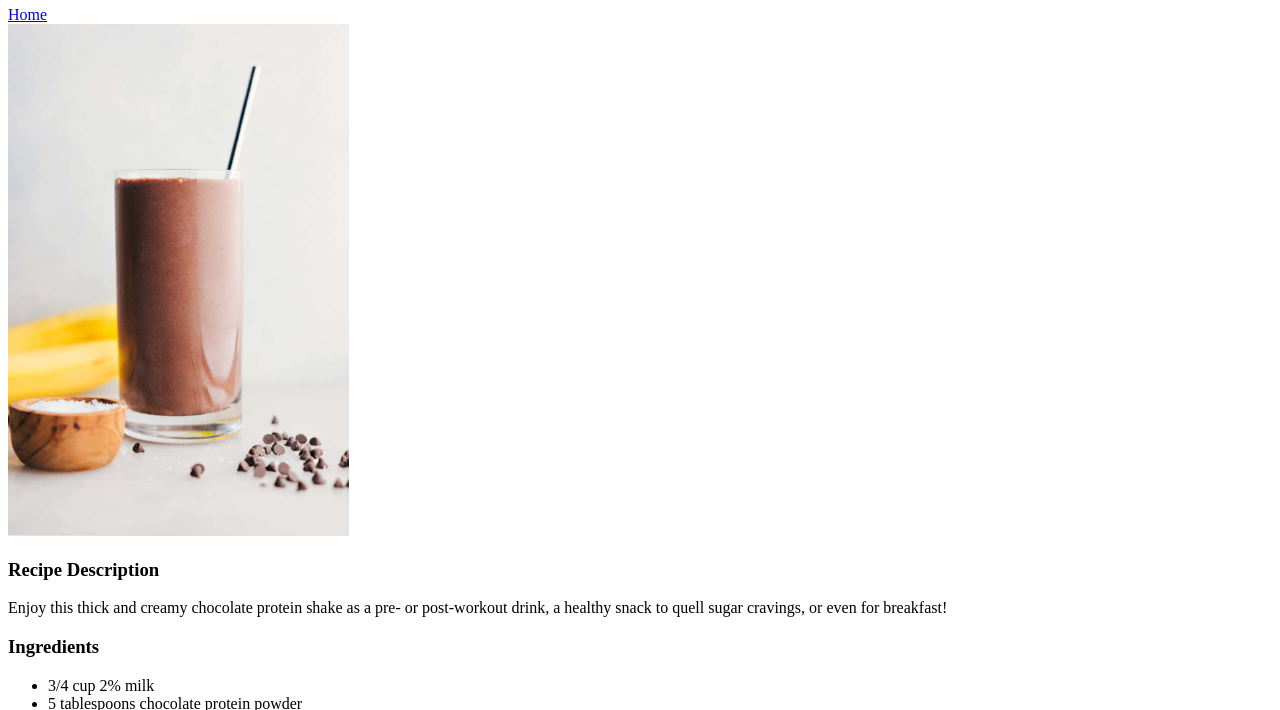
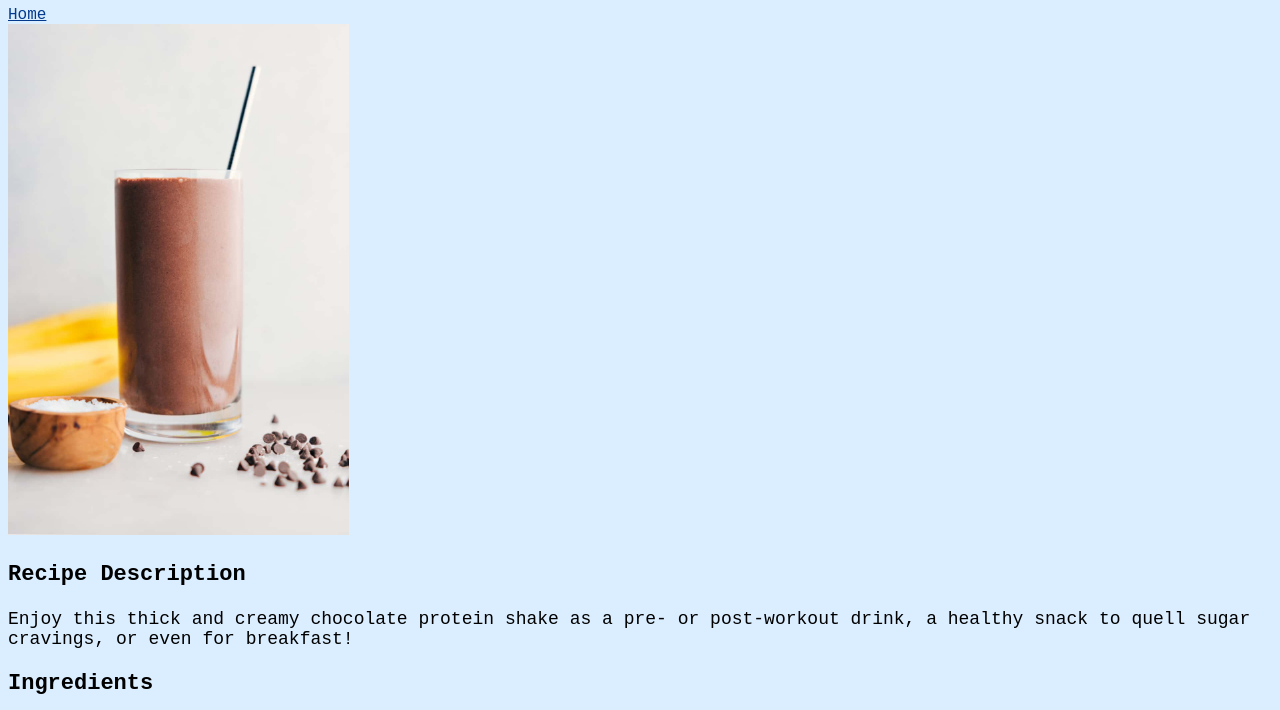
Before and after one commit to TylerMcKenna/odin-recipes, a plain HTML site: page recipes/proteinMilkshake.html in a window 1280 px wide. Shown: the part 74-784 px from the top of the page. Drawn offline with Linux system fonts and the light colour scheme.

Commit message:
Add basic styling to all pages

```diff
--- a/recipes/proteinMilkshake.html
+++ b/recipes/proteinMilkshake.html
@@ -1,6 +1,7 @@
 <!DOCTYPE html>
 <html lang="en">
     <head>
+        <link rel="stylesheet" href="../styles.css">
         <meta charset="UTF-8">
         <title>Protein Milkshake</title>
     </head>
@@ -8,7 +9,7 @@
         <h1>Protein Milkshake</h1>
         <a href="../index.html">Home</a>
         <br>
-        <img src="./photos/proteinMilkshake.jpeg" width="341" height="512" alt="Protein Milkshake">
+        <img id="proteinShake" src="./photos/proteinMilkshake.jpeg" width="341" height="auto" alt="Protein Milkshake">
         <h3>Recipe Description</h3>
         <p>
             Enjoy this thick and creamy chocolate protein shake as a pre- or post-workout drink, a healthy snack to quell sugar cravings, or even for breakfast!
--- /dev/null
+++ b/styles.css
@@ -0,0 +1,30 @@
+* {
+    font-family: 'Courier New', monospace;
+    background-color: #dbeeff;
+}
+
+a {
+    color: #033a8d
+}
+
+h3 {
+    font-size: 22px;
+}
+
+p, li {
+    font-size: 18px;
+}
+
+li {
+    color: #464646ea;
+}
+
+#groundBeef, #proteinShake {
+    width: 341px;
+    height: auto;
+}
+
+#sausagePasta {
+    width: 500;
+    height: auto;
+}
```
Also changed, not shown: index.html (+1 -0 lines), recipes/koreanGroundBeef.html (+2 -1 lines), recipes/sausagePasta.html (+2 -1 lines), 1 other file.
